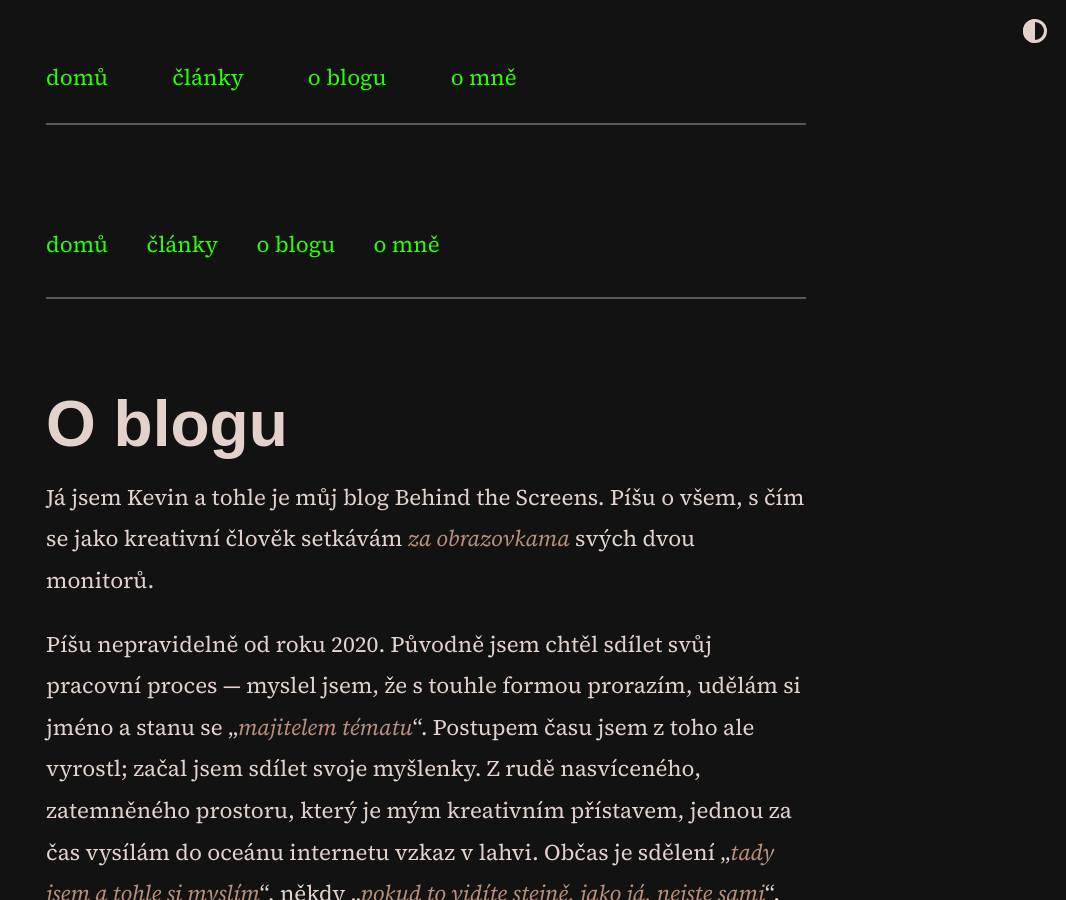
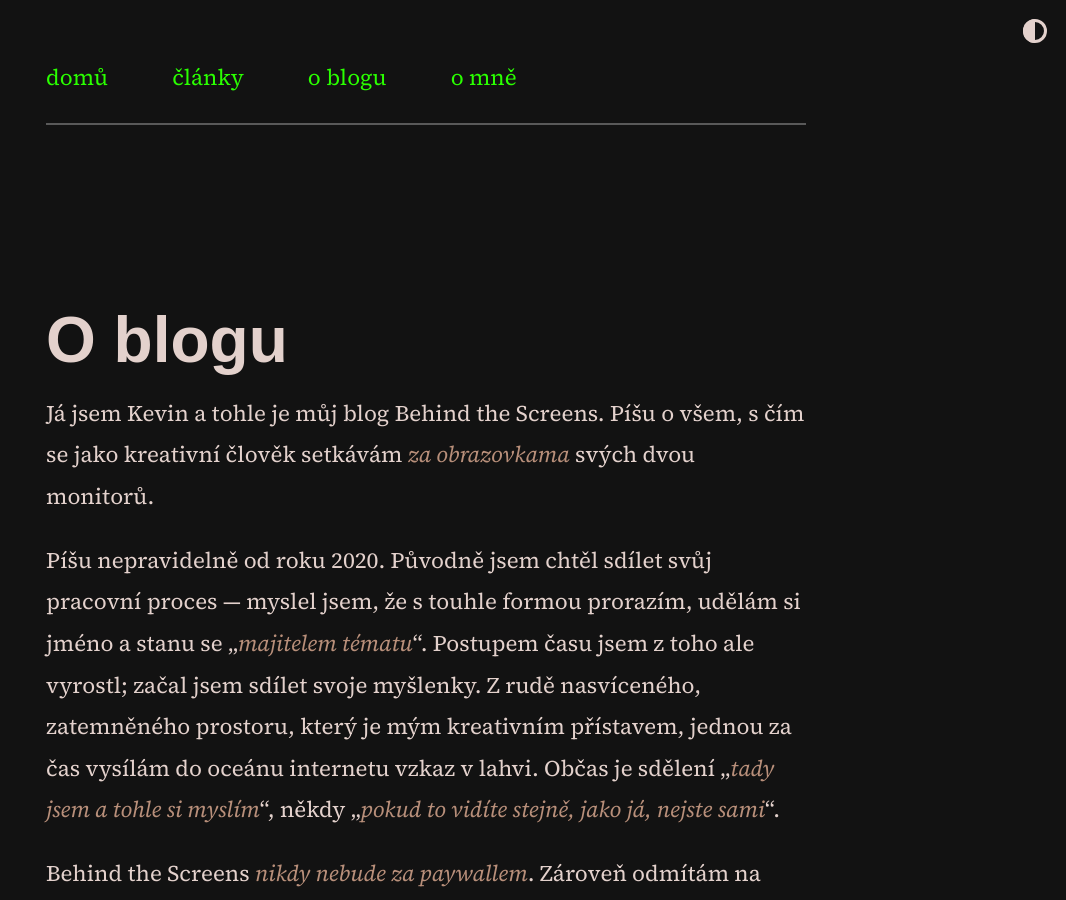
Before and after one commit to scherrer-txt/bts, a Jekyll site: the page built from o-blogu.md, in a window 1280 px wide and 900 px high. Shown: the whole window, without its empty margins (214-1280 px from the left). Built offline with Jekyll 4.4.1, drawn with Linux system fonts in a browser that asks for light colours; some web fonts are replaced.

Commit message:
Update static.html

```diff
--- a/_layouts/static.html
+++ b/_layouts/static.html
@@ -1,11 +1,6 @@
 ---
 layout: default
 ---
-<header>
-{% if site.theme_config.show_navbar == true %}
-  {% include horizontal_list.html collection=site.data.home.navbar_entries %}
-  <div class="dashed"></div>
-{% endif %}
 
 <h1>{{ page.title }}</h1>
 
```
